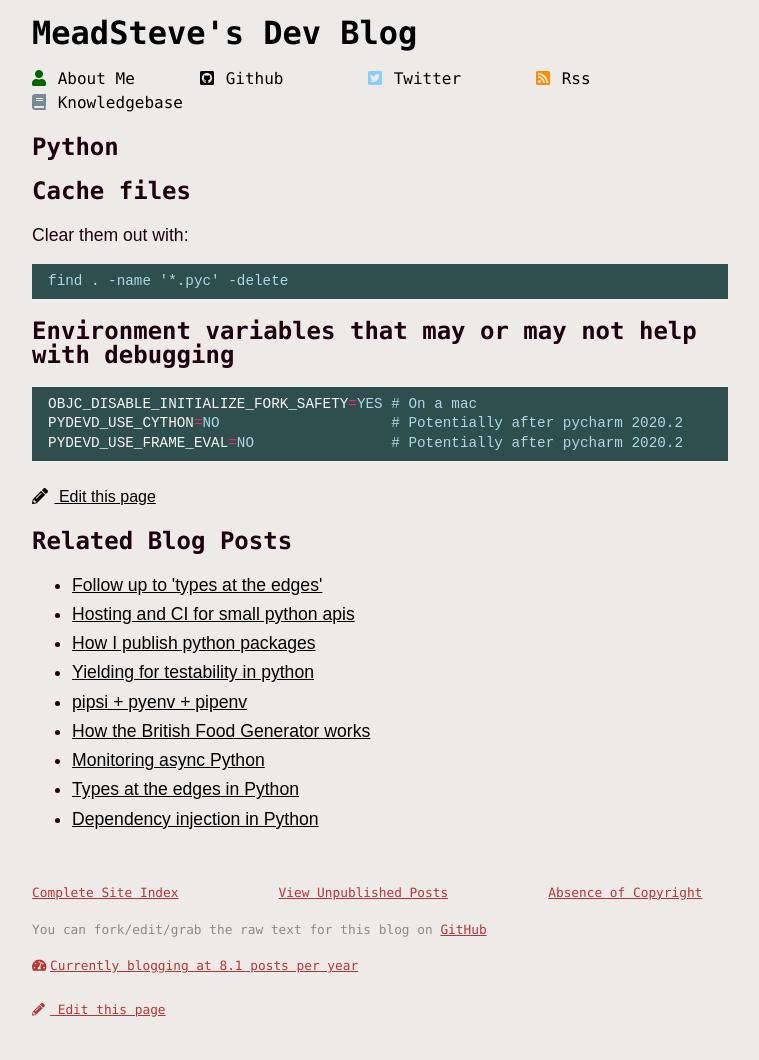
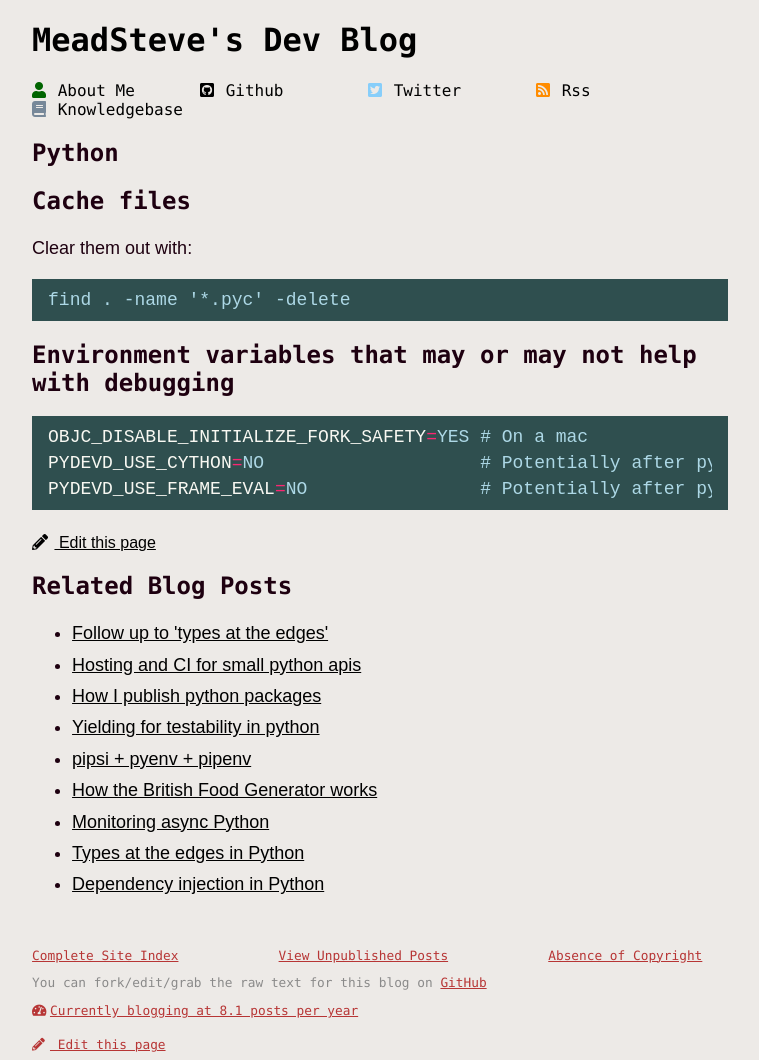
Before and after one commit to meadsteve/meadsteve.github.io, a Jekyll site: the page built from _knowledgebase/python.md, in a window 1280 px wide. Shown: the whole page, without its empty margins (260-1019 px from the left). Built offline with Jekyll 4.4.1, drawn with Linux system fonts in a browser that asks for light colours; before the commit the page ends 1030 px from its top, so only the background shows below that.

Commit message:
font sizes??

```diff
--- a/css/main.css
+++ b/css/main.css
@@ -4,7 +4,6 @@ html {
   font-family: sans-serif;
   background: #edeae7;
   color: #1e0010;
-  line-height: 1.5em
 }
 
 header, footer, h1, h2, h3 {
@@ -16,7 +15,8 @@ article {
 }
 
 article p, li, pre.highlight {
-  font-size: 1.1em
+  font-size: 18px;
+  line-height: 26px;
 }
 
 li {
```
